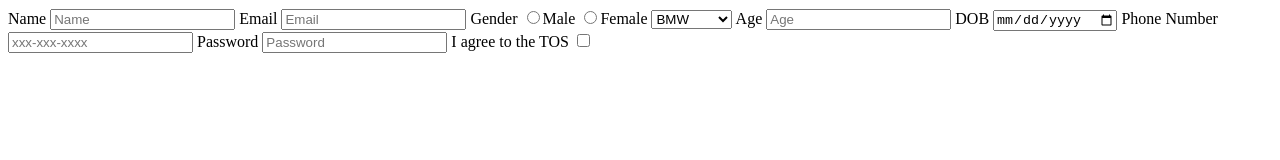
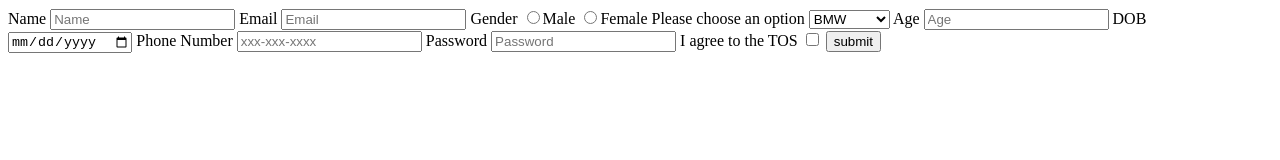
Before and after one commit to acciojob/signup-form-car-Shyamsundheraaj5, a website: page main.html in a window 1280 px wide. Drawn offline with Linux system fonts and the light colour scheme.

Commit message:
created a submission

```diff
--- a/main.html
+++ b/main.html
@@ -17,7 +17,7 @@
 		<label>Gender</label>
 		<input type="radio" id="gender_m" name="gender" required>Male
 		<input type="radio" id="gender_f" name="gender" required>Female
-
+		<label for="cars">Please choose an option</label>
 		<select id="cars" placeholder="--Please choose an option--" required>
 			<option>BMW</option>
 			<option>Audi</option>
@@ -38,6 +38,8 @@
 
 		<label for="tos">I agree to the TOS</label>
 		<input type="checkbox" id="tos" required>
+
+		<button type="submit">submit</button>
 	</form>
     <script type="text/javascript" src="./script.js">
 </script>
```
